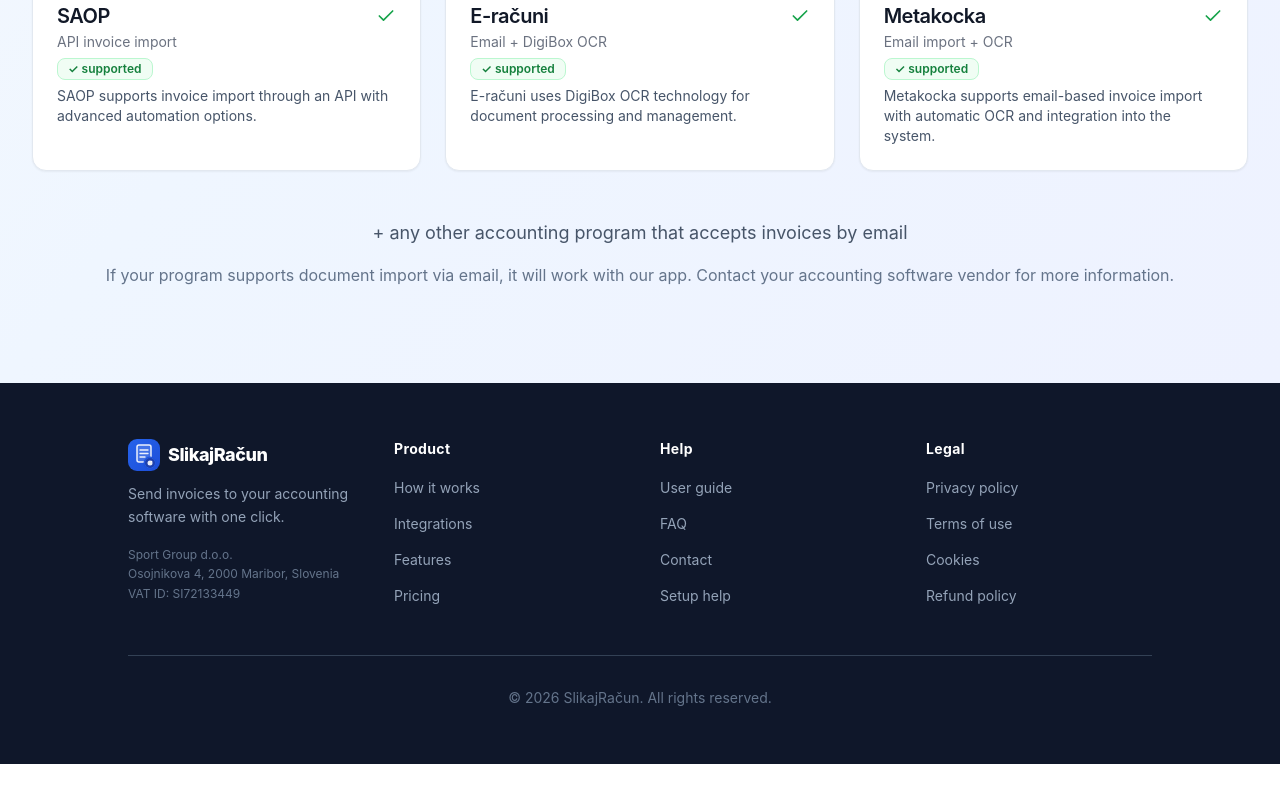
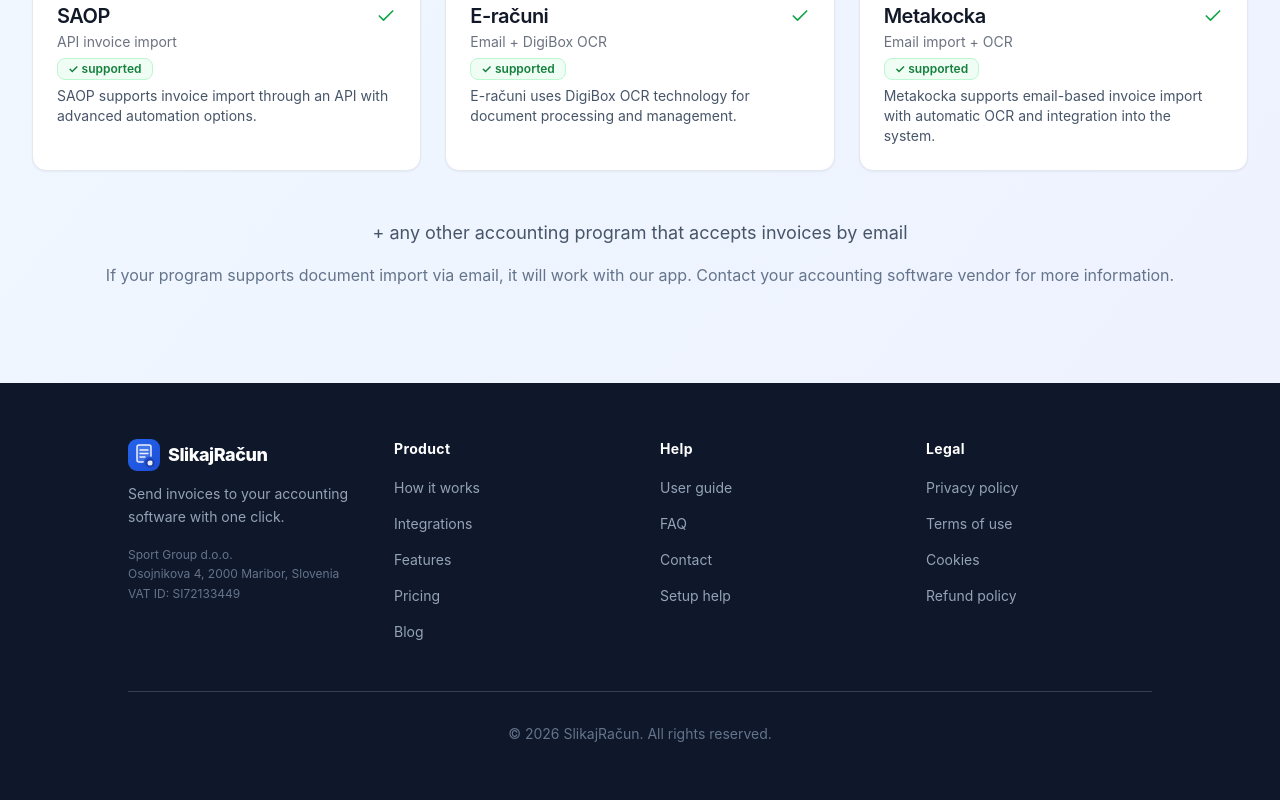
Before and after one commit to pako999/invoice-picture, a Next.js app: page /en/integrations in a window 1280 px wide. Shown: the part 1270-2070 px from the top of the page. Before the commit the page ends 2034 px from the top, so only its background shows below. Built offline with nearby package versions, Linux system fonts and the light colour scheme; no server answers.

Commit message:
Add Blog link to footer Product column (SL + EN)

```diff
--- a/components/footer.tsx
+++ b/components/footer.tsx
@@ -23,6 +23,7 @@ export function Footer() {
     { label: t.productIntegrations, href: `${home === "/" ? "" : home}#integracije` },
     { label: t.productFeatures,     href: `${home === "/" ? "" : home}#funkcionalnosti` },
     { label: t.productPricing,      href: `${home === "/" ? "" : home}#cenik` },
+    { label: t.productBlog,         href: localeUrl(locale, "blog") },
   ];
   const helpLinks = [
     { label: t.helpUserGuide, href: localeUrl(locale, "navodila-za-uporabo") },
--- a/lib/i18n/en.ts
+++ b/lib/i18n/en.ts
@@ -37,6 +37,7 @@ const en: Dict = {
     productFeatures: "Features",
     productIntegrations: "Integrations",
     productPricing: "Pricing",
+    productBlog: "Blog",
     helpTitle: "Help",
     helpFAQ: "FAQ",
     helpUserGuide: "User guide",
--- a/lib/i18n/sl.ts
+++ b/lib/i18n/sl.ts
@@ -37,6 +37,7 @@ const sl = {
     productFeatures: "Funkcionalnosti",
     productIntegrations: "Integracije",
     productPricing: "Cenik",
+    productBlog: "Blog",
     helpTitle: "Pomoč",
     helpFAQ: "Pogosta vprašanja",
     helpUserGuide: "Navodila za uporabo",
```
